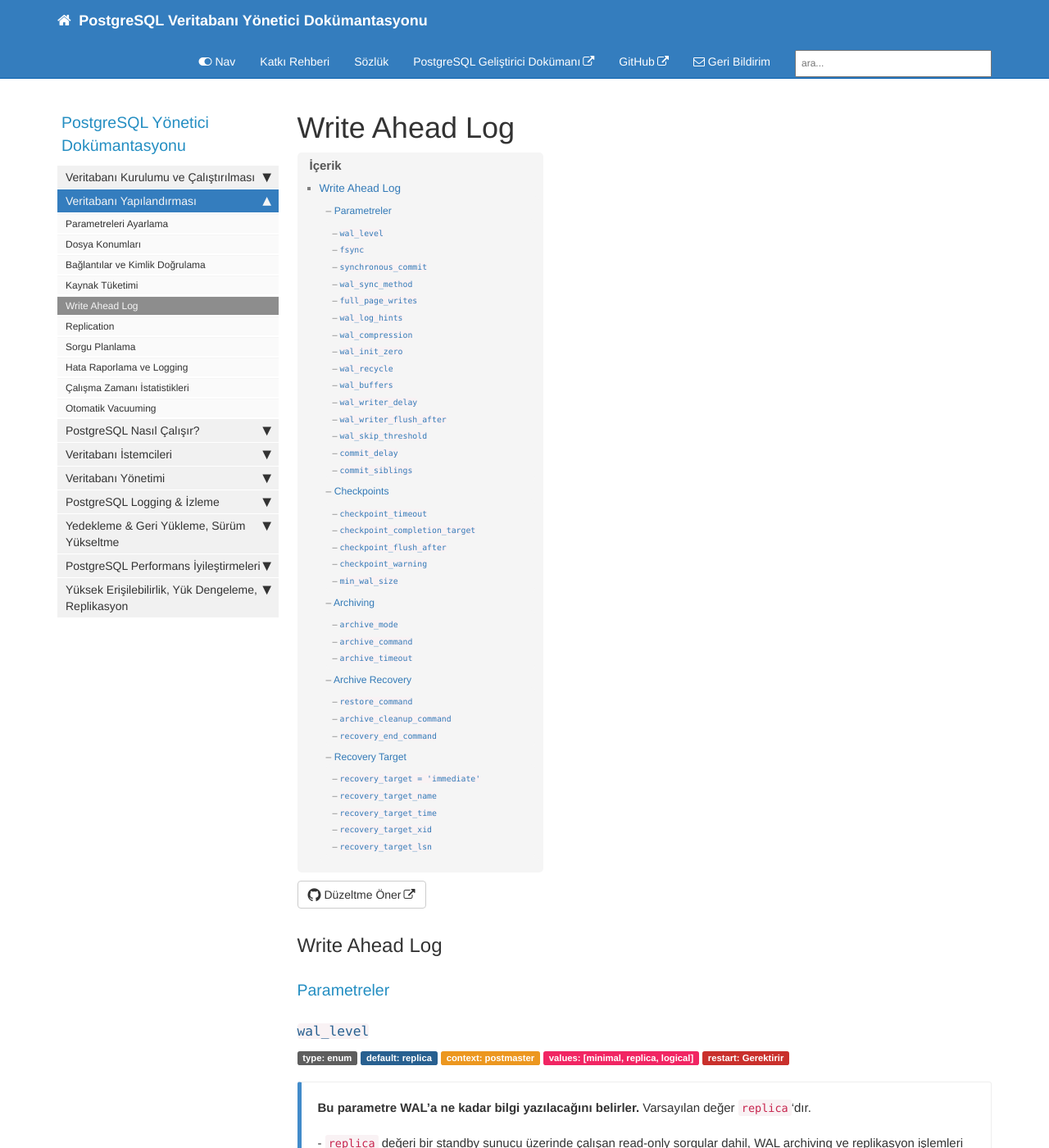
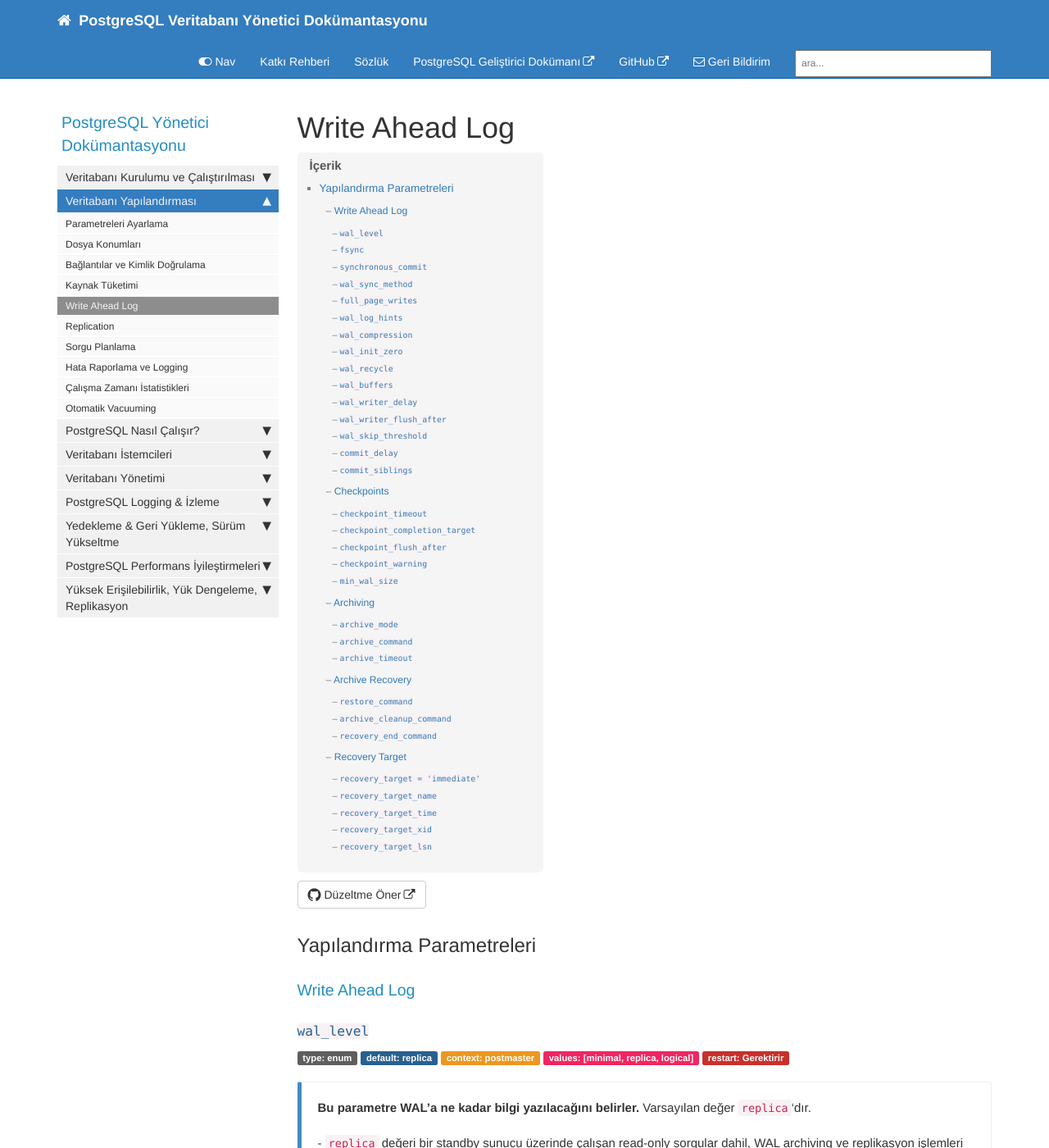
Before and after one commit to tubitak-bilgem-yte/pg-yonetici, a Jekyll site: the page built from pages/mydoc/mydoc_wal.md, in a window 1280 px wide and 1400 px high. Shown: the whole window at 82% size. Built offline with Jekyll 4.4.1, drawn with Linux system fonts in a browser that asks for light colours; comment, search, counter and statistics services are not loaded.

Commit message:
başlık değiştirildi.

```diff
--- a/pages/mydoc/mydoc_wal.md
+++ b/pages/mydoc/mydoc_wal.md
@@ -8,9 +8,9 @@
 folder: mydoc
 ---
 
-## Write Ahead Log
+## Yapılandırma Parametreleri
 
-### Parametreler
+### Write Ahead Log
 
 #### `wal_level`
 
```
